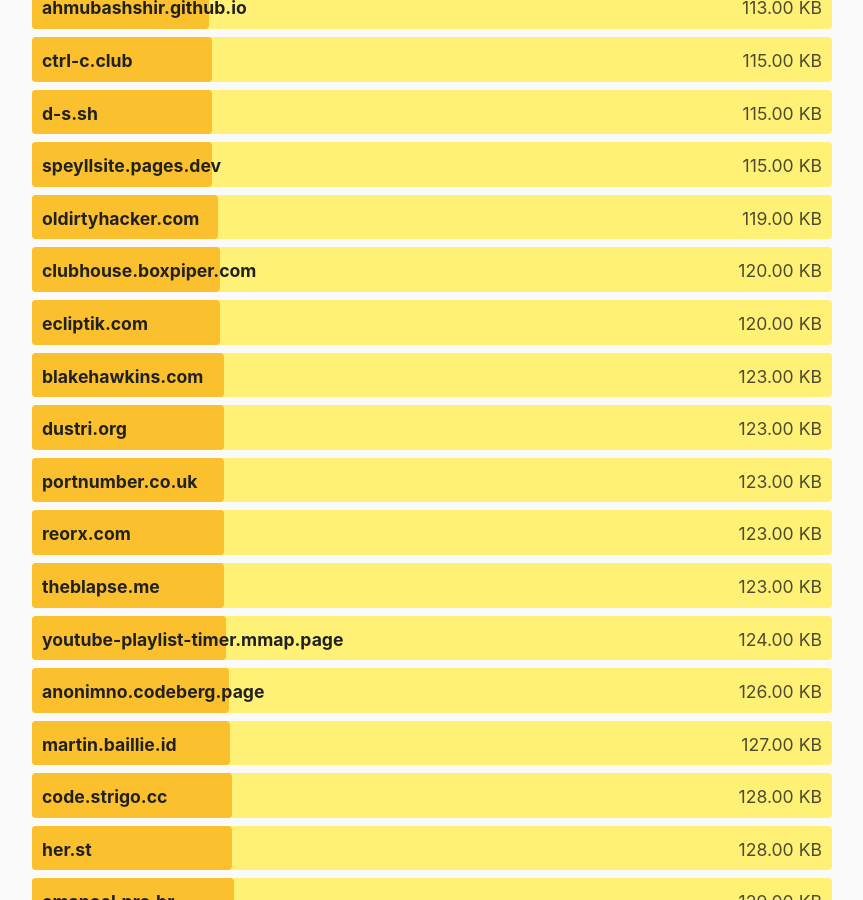
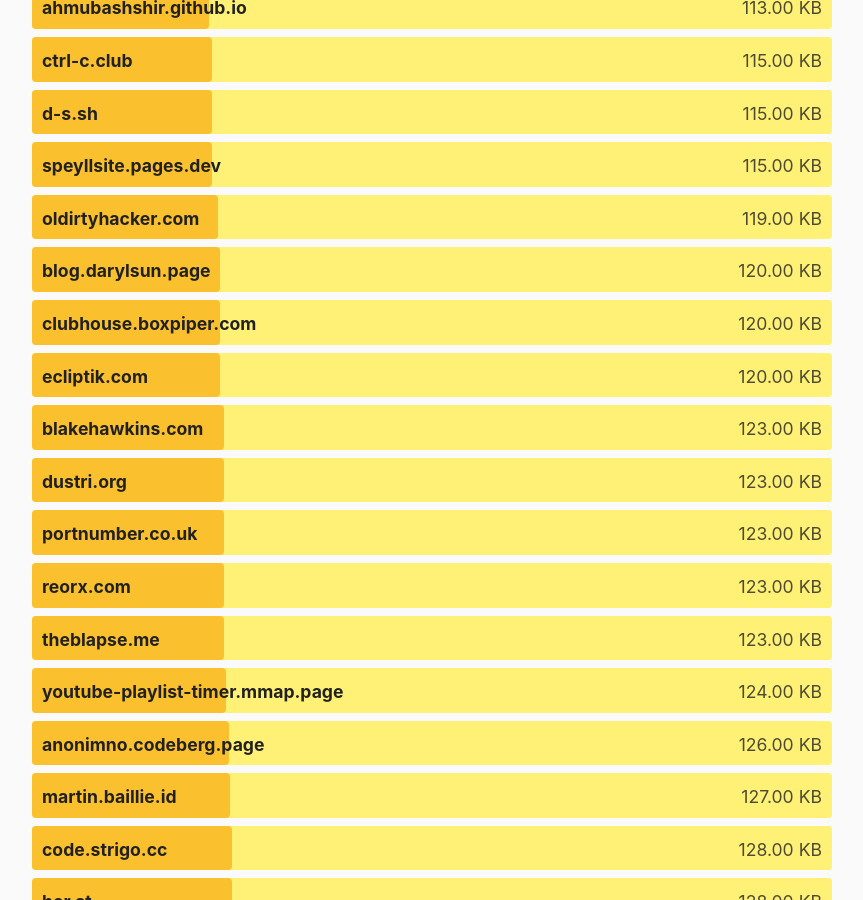
Before and after one commit to kevquirk/512kb.club, a Jekyll site: the page built from index.md, in a window 1280 px wide and 900 px high, scrolled down 22735 px. Shown: the whole window, without its empty margins (208-1071 px from the left). Built offline with Jekyll 4.4.1, drawn with Linux system fonts in a browser that asks for light colours.

Commit message:
Update sites.yml

```diff
--- a/_data/sites.yml
+++ b/_data/sites.yml
@@ -417,6 +417,11 @@
   url: https://blog.danieljanus.pl/
   size: 197
   last_checked: 2022-01-29
+
+- domain: blog.darylsun.page
+  url: https://blog.darylsun.page/
+  size: 120
+  last_checked: 2023-08-18
 
 - domain: blog.dejavu.moe
   url: https://blog.dejavu.moe/
```
